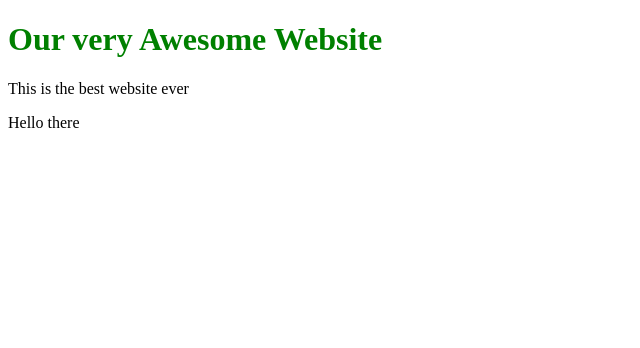
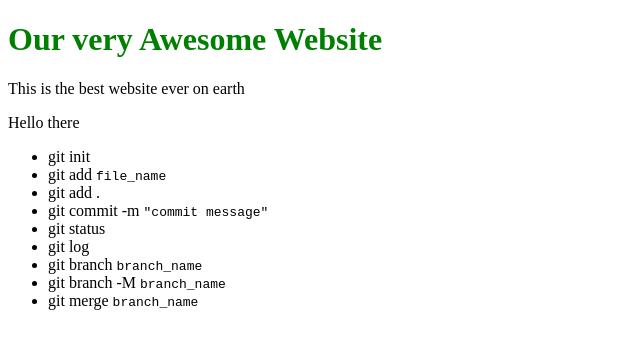
Before and after one commit to petertechy/git-class, a plain HTML site: page index.html in a window 1280 px wide. Shown: the whole page, without its empty margins (0-640 px from the left). Drawn offline with Linux system fonts and the light colour scheme.

Commit message:
Commit it

```diff
--- a/index.html
+++ b/index.html
@@ -9,7 +9,19 @@
 </head>
 <body>
     <h1>Our very Awesome Website</h1>
-    <p>This is the best website ever</p>
+    <p>This is the best website ever on earth</p>
     <p>Hello there</p>
+
+    <ul>
+        <li>git init</li>
+        <li>git add <code>file_name</code></li>
+        <li>git add .</li>
+        <li>git commit -m <code>"commit message"</code></li>
+        <li>git status</li>
+        <li>git log</li>
+        <li>git branch <code>branch_name</code></li>
+        <li>git branch -M <code>branch_name</code></li>
+        <li>git merge <code>branch_name</code></li>
+    </ul>
 </body>
 </html>
```
Also changed, not shown: 1 other file.
